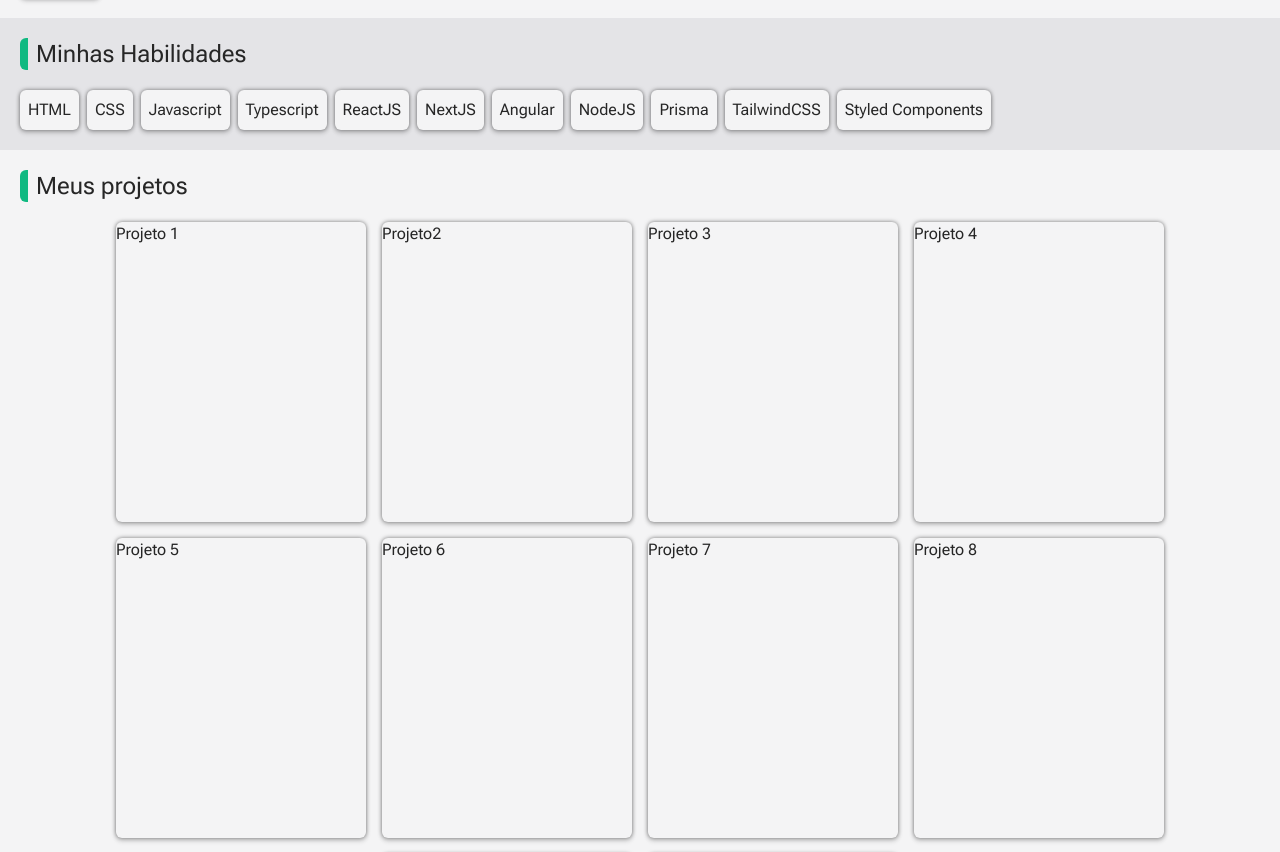
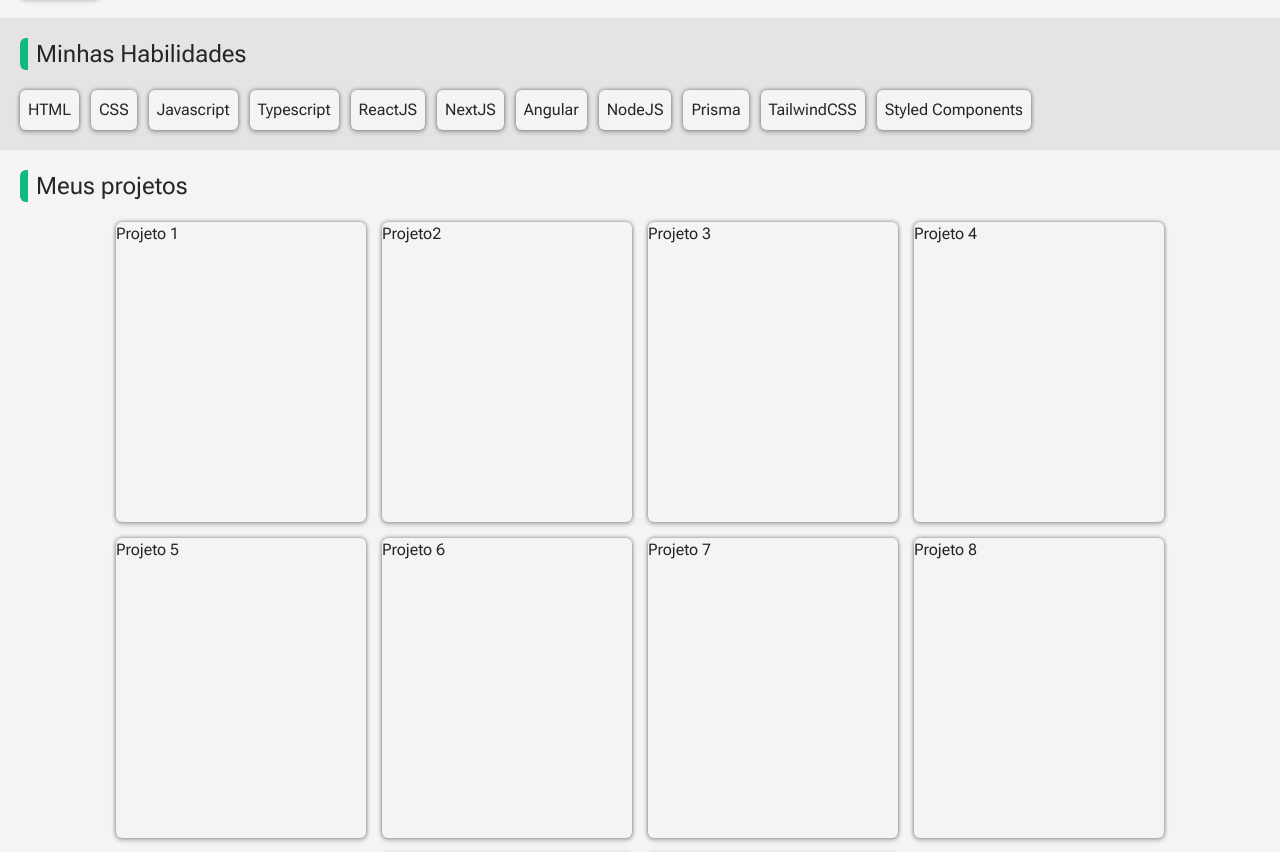
Before and after one commit to SandroFernandesRosal/my-portfolio-next, a Next.js app: page / in a window 1280 px wide. Shown: the part 999-1851 px from the top of the page. Built offline with nearby package versions, Linux system fonts and the light colour scheme; a web font is replaced by a local one.

Commit message:
correção

```diff
--- a/src/components/skills.tsx
+++ b/src/components/skills.tsx
@@ -5,7 +5,7 @@ export default function Skills() {
         Minhas Habilidades
       </h1>
 
-      <ul className="flex flex-wrap gap-2 ">
+      <ul className="flex flex-wrap gap-3 ">
         <li className="p-2 dark:bg-bgdark bg-bglight shadow-shadowlight dark:shadow-shadowdark rounded-md">
           HTML
         </li>
```
